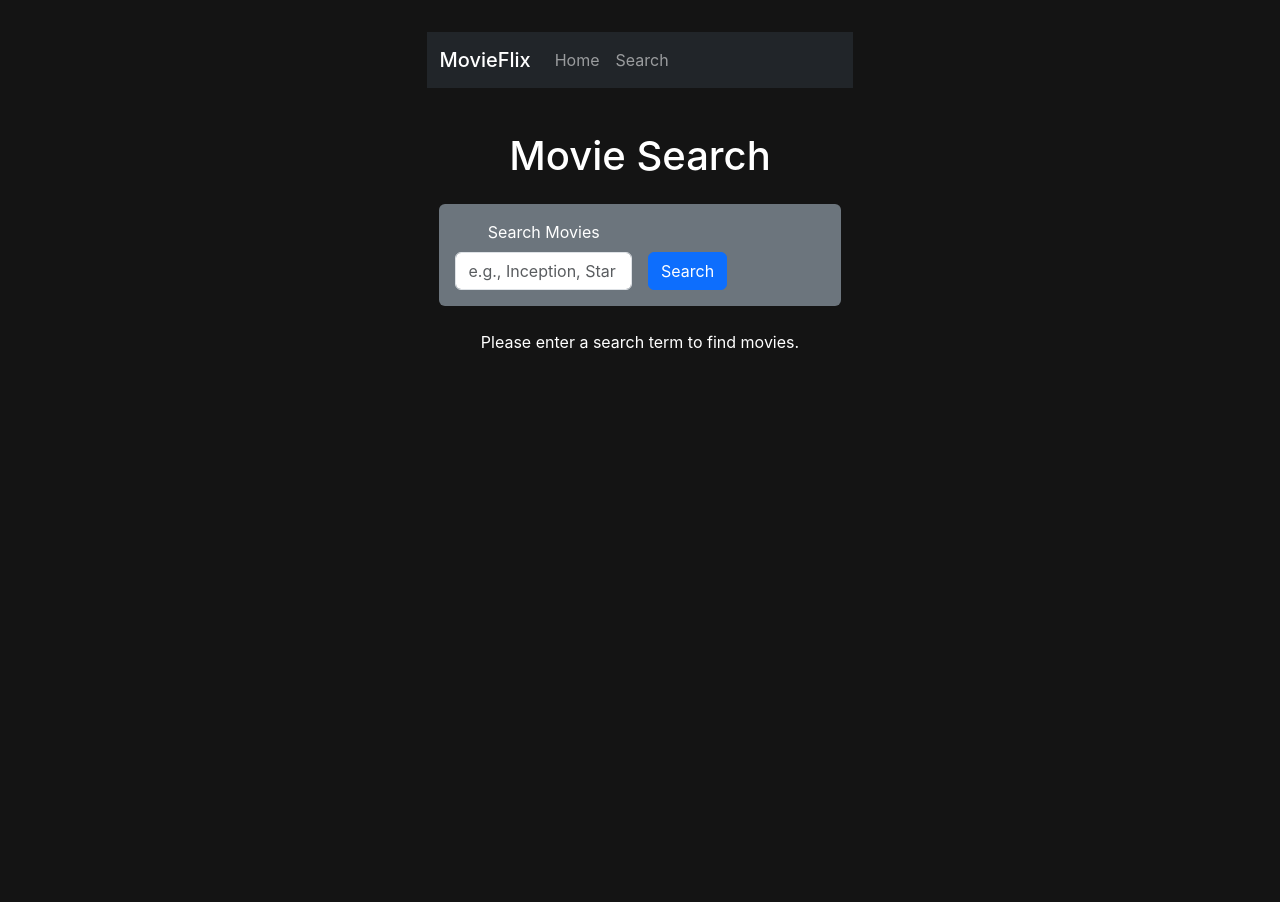
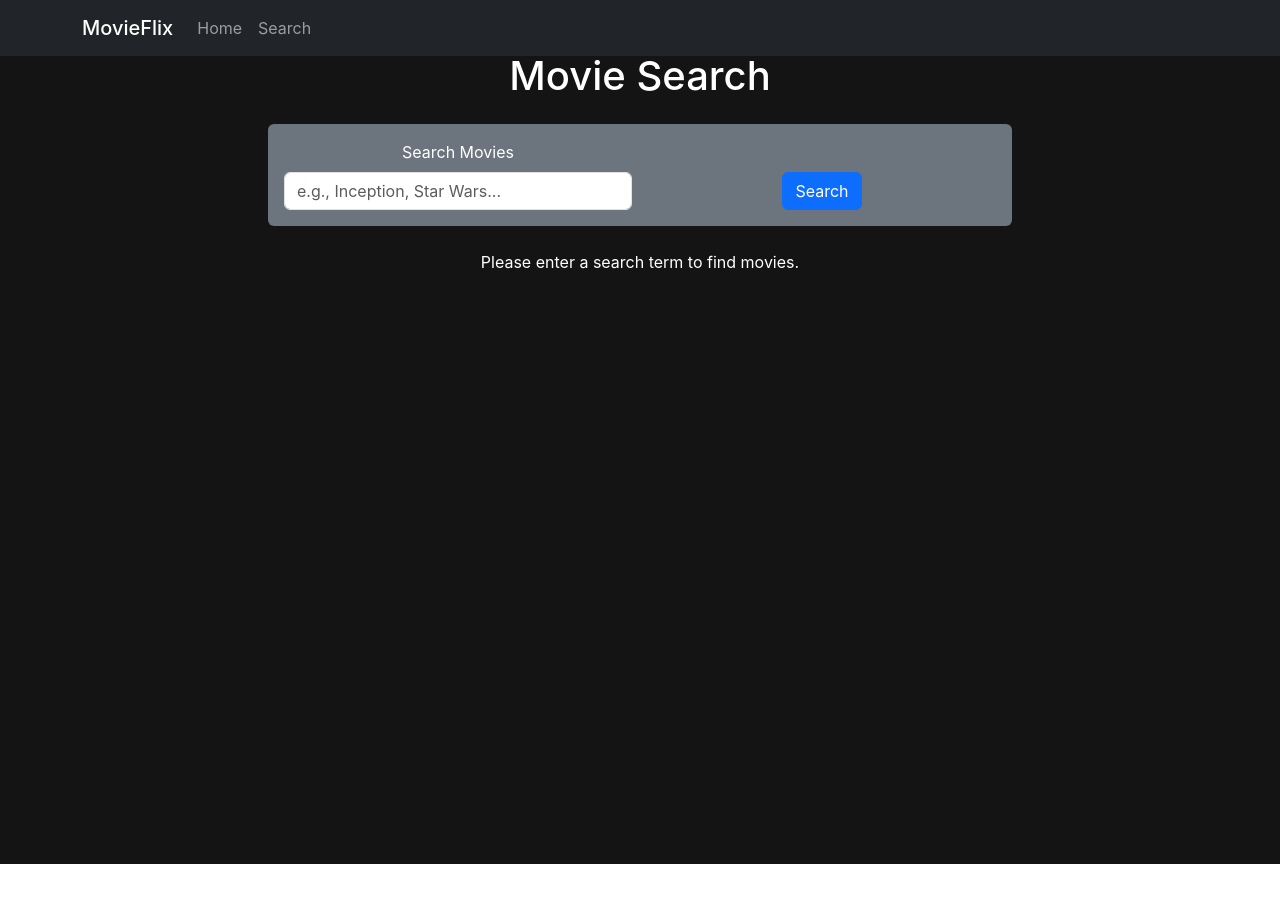
Before and after one commit to vmms30/movieDatabase, a React (Vite) app: page /search in a window 1280 px wide. Shown: the top 902 px of the page. After the commit the page ends 864 px from the top, so only its background shows below. Built offline with nearby package versions, Linux system fonts and the light colour scheme; no server answers.

Commit message:
view styling fix

```diff
--- a/src/App.jsx
+++ b/src/App.jsx
@@ -1,35 +1,32 @@
-// src/App.js
-
-import React, { useState } from 'react';
+import React from 'react';
 import { BrowserRouter as Router, Route, Routes } from "react-router-dom";
 import { Container } from 'react-bootstrap';
-import reactLogo from './assets/react.svg';
-import viteLogo from '/vite.svg';
 import Home from './pages/Home';
 import Favourites from './pages/Favourites';
 import SearchPage from './pages/SearchPage';
+import MovieDetailsPage from './pages/MovieDetailsPage';
+import Navigation from './components/Navigation';
 import 'bootstrap/dist/css/bootstrap.min.css';
 import './App.css';
-import MovieDetailsPage from './pages/MovieDetailsPage';
-import Navigation from './components/Navigation'; // Import Navigation
-// Ensure Bootstrap CSS is imported in src/index.js or here (once)
-// import 'bootstrap/dist/css/bootstrap.min.css';
-
 
 function App() {
   return (
+    <div className="App">
+    <Container fluid >
       <Router>
-      <div className="App">
-        <Navigation /> {/* Add Navigation bar here */}
+
+          <Navigation />
           <Routes>
             <Route path="/" element={<Home />} />
             <Route path='/favourites' element={<Favourites/>}/>
             <Route path="/search" element={<SearchPage />} />
-          <Route path="/movie/:movieId" element={<MovieDetailsPage />} /> {/* Route for movie details */}
-          {/* You can add a 404 Not Found route here later */}
+            <Route path="/movie/:movieId" element={<MovieDetailsPage />} />
+            {/* Add 404 route: <Route path="*" element={<NotFound />} /> */}
           </Routes>
+
+      </Router>
+    </Container>
     </div>
-    </Router>
   );
 }
 
--- a/src/components/Navigation.jsx
+++ b/src/components/Navigation.jsx
@@ -1,44 +1,19 @@
 import React from 'react';
 import { Navbar, Nav, Container } from 'react-bootstrap';
-import { Link, useNavigate } from 'react-router-dom'; // Import Link and useNavigate
+import { Link } from 'react-router-dom';
 
 const Navigation = () => {
-  const navigate = useNavigate(); // For programmatic navigation if needed, though 'as={Link}' is often sufficient
-
   return (
-    <Navbar bg="dark" variant="dark" expand="lg" sticky="top" className="mb-4">
+    <Navbar bg="dark" variant="dark" expand="sm" fixed="top" className="mb-4">
       <Container>
-        {/*
-          Method 1: Using 'as' prop (preferred for Nav.Link, Navbar.Brand)
-          This tells React Bootstrap to render the component as a React Router Link.
-        */}
         <Navbar.Brand as={Link} to="/">
           MovieFlix
         </Navbar.Brand>
         <Navbar.Toggle aria-controls="basic-navbar-nav" />
         <Navbar.Collapse id="basic-navbar-nav">
           <Nav className="me-auto">
-            <Nav.Link as={Link} to="/">
-              Home
-            </Nav.Link>
-            <Nav.Link as={Link} to="/search">
-              Search
-            </Nav.Link>
-            {/*
-              Alternative Method 2 (if 'as' prop wasn't available or for more complex cases):
-              Using onClick with useNavigate.
-
-              <Nav.Link onClick={() => navigate('/')}>Home</Nav.Link>
-              <Nav.Link onClick={() => navigate('/search')}>Search</Nav.Link>
-
-              Or wrapping content with Link:
-
-              <Nav.Link>
-                <Link to="/" className="text-decoration-none text-reset">Home</Link>
-              </Nav.Link>
-
-              However, 'as={Link}' is generally cleaner for these Bootstrap components.
-            */}
+            <Nav.Link as={Link} to="/">Home</Nav.Link>
+            <Nav.Link as={Link} to="/search">Search</Nav.Link>
           </Nav>
         </Navbar.Collapse>
       </Container>
--- a/src/components/SearchBar.jsx
+++ b/src/components/SearchBar.jsx
@@ -15,7 +15,7 @@ const SearchBar = ({
   return (
     <Form onSubmit={handleFormSubmit} className="mb-4 p-3 bg-secondary rounded text-white">
       <Row className="gy-2 gx-3 align-items-end">
-        <Col xs={12} md={6}>
+        <Col xs={6} md={6}>
           <Form.Group controlId="searchQuery">
             <Form.Label>Search Movies</Form.Label>
             <Form.Control
@@ -27,8 +27,8 @@ const SearchBar = ({
           </Form.Group>
         </Col>
 
-        <Col xs={12} md="auto" className="d-grid"> {/* d-grid for full width button on small screens */}
-          <Button variant="primary" type="submit" className="w-100">
+        <Col xs={6} md={6} lg={6}> {/* d-grid for full width button on small screens */}
+          <Button variant="primary" type="submit" style={{ width: 'auto' }}>
             Search
           </Button>
         </Col>
--- a/src/pages/SearchPage.jsx
+++ b/src/pages/SearchPage.jsx
@@ -1,6 +1,6 @@
 // src/pages/SearchPage.js
 import React, { useState, useEffect, useCallback, useRef } from 'react';
-import { Container, Alert } from 'react-bootstrap';
+import { Alert, Col } from 'react-bootstrap';
 import SearchBar from '../components/SearchBar';
 import MovieGrid from '../components/MovieGrid';
 import LoadingSpinner from '../components/LoadingSpinner';
@@ -124,14 +124,19 @@ const SearchPage = () => {
   const showInitialMessage = !loading && !error && !hasSearched && !searchQuery.trim();
 
   return (
-    <div style={{
+    <div
+    class={"container-sm container-md ontainer-lg container-xl container-xxl"}
+    style={{
       backgroundColor: '#141414',
       color: 'white',
       minHeight: '100vh',
       paddingTop: '20px',
-      paddingBottom: '20px'
-    }}>
-      <Container>
+      paddingBottom: '20px' ,
+      minWidth:'60vw'
+
+    }}
+    >
+
         <h1 className="mb-4 text-center">Movie Search</h1>
 
         <SearchBar
@@ -172,7 +177,6 @@ const SearchPage = () => {
             Please enter a search term to find movies.
           </p>
         )}
-      </Container>
     </div>
   );
 };
```
Lines whose indentation alone changed are shown as unchanged.
